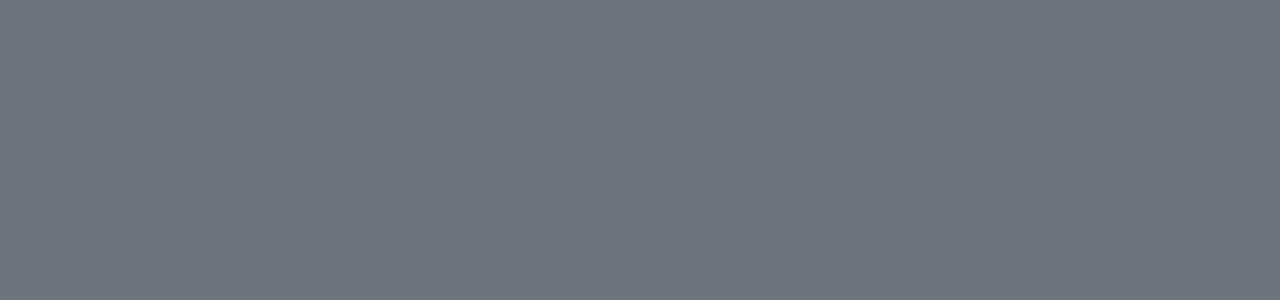
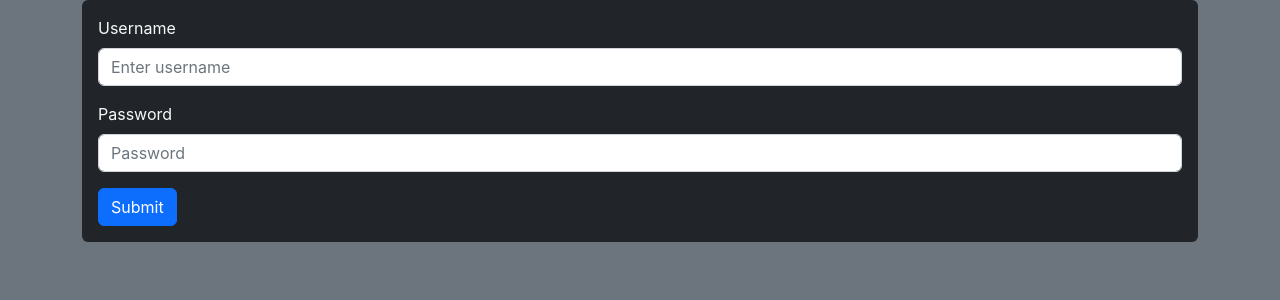
Before and after one commit to Achilles3458/ChatBox, a React (Create React App) app in the folder client/: page /login in a window 1280 px wide. Before the commit this address had no page. Shown: the top 300 px of the page. Built offline with nearby package versions, Linux system fonts and the light colour scheme.

Commit message:
added login logic

```diff
--- a/client/src/App.js
+++ b/client/src/App.js
@@ -9,6 +9,7 @@ import { setContext } from "@apollo/client/link/context";
 import { BrowserRouter as Router, Routes, Route } from "react-router-dom";
 
 import Signup from "./pages/SignUp";
+import Login from "./pages/Login";
 
 const httpLink = createHttpLink({
   uri: "/graphql",
@@ -37,7 +38,8 @@ function App() {
         <div className="flex-column justify-flex-start min-100-vh">
           <div className="container">
             <Routes>
-              <Route path="/" element={<Signup />} />
+              <Route path="/signup" element={<Signup />} />
+              <Route path="/login" element={<Login />} />
             </Routes>
           </div>
         </div>
--- a/client/src/pages/Login.js
+++ b/client/src/pages/Login.js
@@ -0,0 +1,88 @@
+import React, { useState } from "react";
+import { Link } from "react-router-dom";
+import { useMutation } from "@apollo/client";
+import { LOGIN_USER } from "../utils/mutations";
+import Button from "react-bootstrap/Button";
+import Form from "react-bootstrap/Form";
+import Auth from "../utils/auth";
+
+const Login = (props) => {
+  const [formState, setFormState] = useState({ username: "", password: "" });
+  const [login, { error, data }] = useMutation(LOGIN_USER);
+
+  const handleChange = (event) => {
+    const { name, value } = event.target;
+    console.log(value);
+
+    setFormState({
+      ...formState,
+      [name]: value,
+    });
+  };
+
+  const handleFormSubmit = async (event) => {
+    event.preventDefault();
+    console.log(formState);
+    try {
+      const { data } = await login({
+        variables: { ...formState },
+      });
+
+      Auth.login(data.login.token);
+      console.log(data.login.token);
+    } catch (e) {
+      console.error(e);
+    }
+
+    setFormState({
+      username: "",
+      password: "",
+    });
+  };
+
+  return (
+    <>
+      {data ? (
+        <p>
+          Success! You may now head <Link to="/">back to the homepage.</Link>
+        </p>
+      ) : (
+        <Form
+          onSubmit={handleFormSubmit}
+          className="bg-dark text-light p-3 rounded"
+        >
+          <Form.Group className="mb-3" controlId="formBasicUsername">
+            <Form.Label>Username</Form.Label>
+            <Form.Control
+              type="username"
+              placeholder="Enter username"
+              name="username"
+              value={formState.username}
+              onChange={handleChange}
+            />
+          </Form.Group>
+          <Form.Group className="mb-3" controlId="formBasicPassword">
+            <Form.Label>Password</Form.Label>
+            <Form.Control
+              type="password"
+              placeholder="Password"
+              name="password"
+              value={formState.password}
+              onChange={handleChange}
+            />
+          </Form.Group>
+          <Button variant="primary" type="submit">
+            Submit
+          </Button>
+        </Form>
+      )}
+      {error && (
+        <div className="my-3 p-3 bg-danger text-white">
+          Invalid username or password!
+        </div>
+      )}
+    </>
+  );
+};
+
+export default Login;
```
